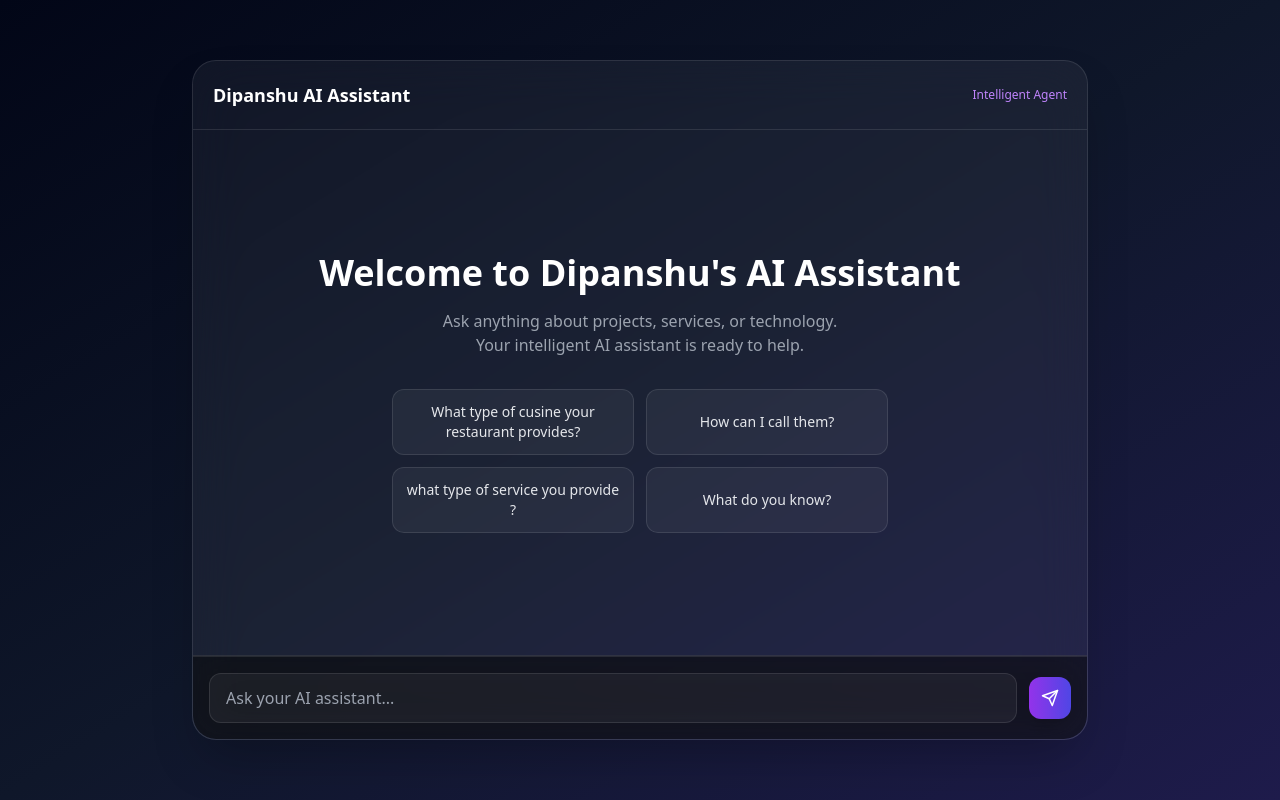
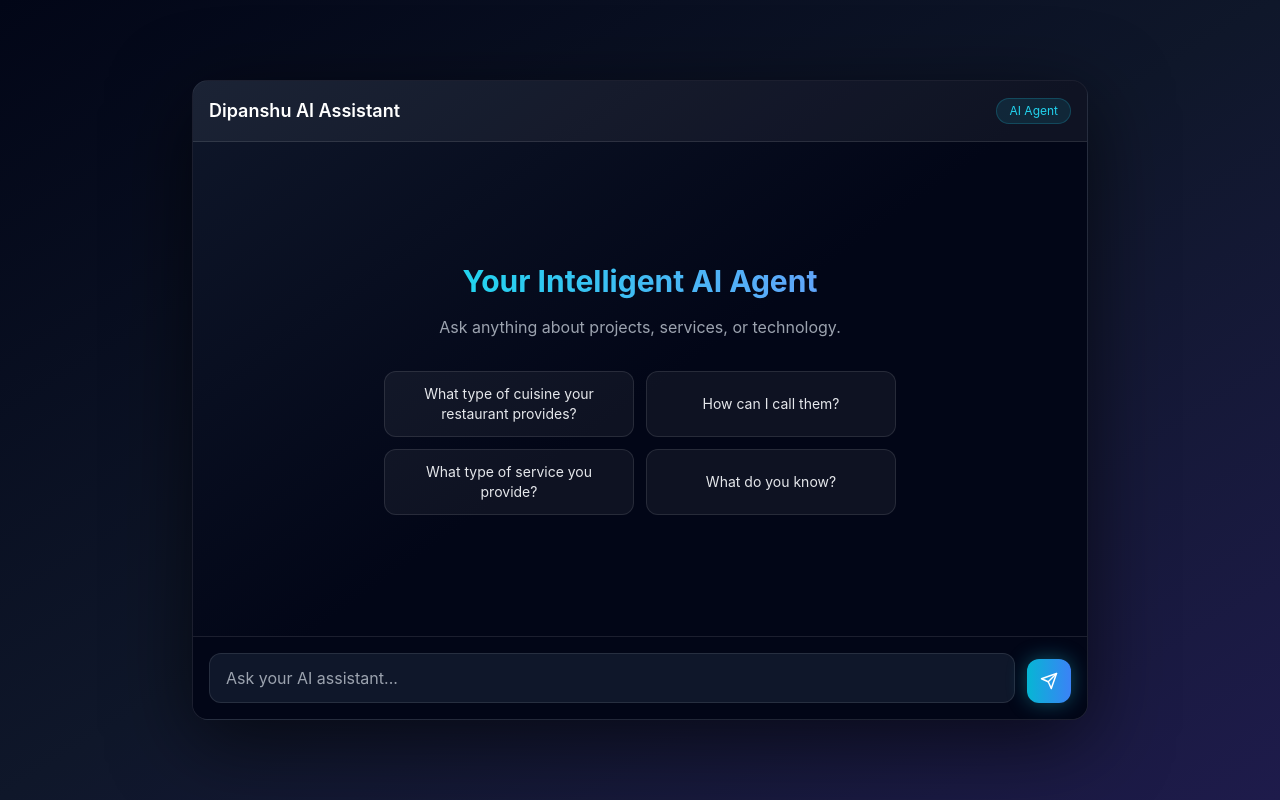
Before and after one commit to dipanshukale/agent-ui, a React (Vite) app in the folder ai-agent/: page / in a window 1280 px wide. Built offline with nearby package versions, Linux system fonts and the light colour scheme.

Commit message:
changes did

```diff
--- a/ai-agent/index.html
+++ b/ai-agent/index.html
@@ -3,7 +3,10 @@
   <head>
     <meta charset="UTF-8" />
     <link rel="icon" type="image/svg+xml" href="" />
-    <meta name="viewport" content="width=device-width, initial-scale=1.0" />
+    <meta
+      name="viewport"
+      content="width=device-width, initial-scale=1.0, maximum-scale=1.0, user-scalable=no"
+    />
     <title>ai-agent</title>
   </head>
   <body>
--- a/ai-agent/src/components/chatInput.tsx
+++ b/ai-agent/src/components/chatInput.tsx
@@ -1,4 +1,4 @@
-import { useState } from "react";
+import { useState, useRef } from "react";
 import { FiSend } from "react-icons/fi";
 
 interface Props {
@@ -8,6 +8,7 @@ interface Props {
 export default function ChatInput({ onSend }: Props) {
 
   const [input, setInput] = useState("");
+  const textareaRef = useRef<HTMLTextAreaElement>(null);
 
   const handleSend = () => {
 
@@ -17,38 +18,102 @@ export default function ChatInput({ onSend }: Props) {
 
     setInput("");
 
+    if (textareaRef.current) {
+      textareaRef.current.style.height = "auto";
+    }
+
+  };
+
+  const handleInput = (e: React.ChangeEvent<HTMLTextAreaElement>) => {
+
+    setInput(e.target.value);
+
+    const el = textareaRef.current;
+
+    if (!el) return;
+
+    el.style.height = "auto";
+    el.style.height = el.scrollHeight + "px";
+
+  };
+
+  const handleKeyDown = (e: React.KeyboardEvent<HTMLTextAreaElement>) => {
+
+    if (e.key === "Enter" && !e.shiftKey) {
+      e.preventDefault();
+      handleSend();
+    }
+
   };
 
   return (
 
-    <div className="p-4 border-t border-white/10 bg-black/20 backdrop-blur-xl">
+    <div
+      className="
+      w-full
+      flex items-end
+      gap-3
+      "
+    >
 
-      <div className="flex items-center gap-3">
+      {/* Textarea */}
 
-        <input
+      <textarea
+        ref={textareaRef}
         value={input}
-          onChange={(e) => setInput(e.target.value)}
-          onKeyDown={(e) => e.key === "Enter" && handleSend()}
+        onChange={handleInput}
+        onKeyDown={handleKeyDown}
+        rows={1}
         placeholder="Ask your AI assistant..."
-          className="flex-1 bg-white/5 border border-white/10 rounded-xl px-4 py-3
-          text-white placeholder-gray-400
-          focus:outline-none focus:ring-2 focus:ring-purple-600"
+        className="
+        flex-1
+        resize-none
+        max-h-40
+        overflow-y-auto
+
+        px-4 py-3
+        rounded-xl
+
+        text-white
+        placeholder-gray-400
+
+        bg-[#0f172a]
+        border border-white/10
+
+        focus:outline-none
+        focus:ring-2
+        focus:ring-cyan-500
+
+        transition
+        "
       />
+
+      {/* Send Button */}
 
       <button
         onClick={handleSend}
-          className="p-3 rounded-xl
-          bg-gradient-to-r from-purple-600 to-indigo-600
+        className="
+        flex items-center justify-center
+        w-11 h-11
+        rounded-xl
+
+        bg-gradient-to-r
+        from-cyan-500
+        to-blue-500
+
         hover:scale-105
-          transition-transform
-          shadow-lg"
+        active:scale-95
+
+        transition-all
+        duration-200
+
+        shadow-[0_0_20px_rgba(34,211,238,0.35)]
+        "
       >
         <FiSend size={18} color="white" />
       </button>
 
     </div>
 
-    </div>
-
   );
 }
--- a/ai-agent/src/components/chatWindow.tsx
+++ b/ai-agent/src/components/chatWindow.tsx
@@ -1,6 +1,6 @@
 import { useState, useEffect, useRef } from "react";
-import ChatMessage from "./chatMessage.tsx";
-import ChatInput from "./chatInput.tsx";
+import ChatMessage from "./chatMessage";
+import ChatInput from "./chatInput";
 import { sendMessage } from "../services/api";
 import { motion } from "framer-motion";
 
@@ -17,16 +17,17 @@ export default function ChatWindow() {
   const chatRef = useRef<HTMLDivElement>(null);
 
   useEffect(() => {
+
     chatRef.current?.scrollTo({
       top: chatRef.current.scrollHeight,
-      behavior: "smooth",
+      behavior: "smooth"
     });
+
   }, [messages, loading]);
 
   const handleSend = async (message: string) => {
 
     const userMessage = { text: message, isUser: true };
-
     setMessages((prev) => [...prev, userMessage]);
 
     setLoading(true);
@@ -37,7 +38,7 @@ export default function ChatWindow() {
 
       const aiMessage = {
         text: aiResponse,
-        isUser: false,
+        isUser: false
       };
 
       setMessages((prev) => [...prev, aiMessage]);
@@ -50,57 +51,81 @@ export default function ChatWindow() {
   };
 
   const suggestions = [
-    "What type of cusine your restaurant provides?",
+    "What type of cuisine your restaurant provides?",
     "How can I call them?",
-    "what type of service you provide ?",
+    "What type of service you provide?",
     "What do you know?"
   ];
 
   return (
+
     <motion.div
-      initial={{ opacity: 0, scale: 0.97 }}
+      initial={{ opacity: 0, scale: 0.98 }}
       animate={{ opacity: 1, scale: 1 }}
       className="
       w-full
       max-w-4xl
-      h-screen
-      md:h-[85vh]
+      h-[80vh]
+
       flex flex-col
-      backdrop-blur-xl
-      bg-white/5
+      overflow-hidden
+
+      rounded-2xl
       border border-white/10
-      rounded-none md:rounded-3xl
-      shadow-2xl
-      overflow-hidden
+
+      shadow-[0_20px_80px_rgba(0,0,0,0.6)]
+
+      bg-gradient-to-br
+      from-[#0f172a]
+      via-[#020617]
+      to-[#020617]
       "
     >
 
       {/* Header */}
-      <div className="p-4 md:p-5 border-b border-white/10 flex justify-between items-center">
 
-        <h1 className="text-white text-lg font-semibold">
+      <div
+        className="
+        p-4
+        border-b border-white/10
+        flex justify-between items-center
+        bg-white/5
+        "
+      >
+
+        <h1 className="text-lg font-semibold text-white">
           Dipanshu AI Assistant
         </h1>
 
-        <span className="text-xs text-purple-400">
-          Intelligent Agent
+        <span
+          className="
+          text-xs
+          text-cyan-400
+          bg-cyan-400/10
+          border border-cyan-400/20
+          px-3 py-1
+          rounded-full
+          "
+        >
+          AI Agent
         </span>
 
       </div>
 
-      {/* Chat Section */}
+
+      {/* Messages Area */}
+
       <div
         ref={chatRef}
         className="
         flex-1
         overflow-y-auto
-        px-4 md:px-6
-        py-4 md:py-6
-        space-y-4
+        px-6
+        py-6
+        space-y-5
         "
       >
 
-        {/* Welcome UI */}
         {messages.length === 0 && (
 
           <div className="flex flex-col items-center justify-center text-center h-full">
@@ -108,18 +133,25 @@ export default function ChatWindow() {
             <motion.h2
               initial={{ opacity: 0, y: 20 }}
               animate={{ opacity: 1, y: 0 }}
-              className="text-2xl md:text-4xl font-bold text-white mb-4"
+              className="
+              text-3xl
+              font-bold
+              text-transparent
+              bg-clip-text
+              bg-gradient-to-r
+              from-cyan-400
+              to-blue-400
+              mb-4
+              "
             >
-              Welcome to Dipanshu's AI Assistant
+              Your Intelligent AI Agent
             </motion.h2>
 
-            <p className="text-gray-400 max-w-md mb-8 px-2">
+            <p className="text-gray-400 max-w-md mb-8">
               Ask anything about projects, services, or technology.
-              Your intelligent AI assistant is ready to help.
             </p>
 
-            {/* Suggestions */}
-            <div className="grid grid-cols-1 sm:grid-cols-2 gap-3 w-full max-w-lg px-2">
+            <div className="grid grid-cols-1 sm:grid-cols-2 gap-3 w-full max-w-lg">
 
               {suggestions.map((s, i) => (
 
@@ -131,11 +163,10 @@ export default function ChatWindow() {
                   hover:bg-white/10
                   border border-white/10
                   text-gray-200
-                  px-3 py-3
+                  px-4 py-3
                   rounded-xl
                   text-sm
                   transition
-                  w-full
                   "
                 >
                   {s}
@@ -149,15 +180,13 @@ export default function ChatWindow() {
 
         )}
 
-        {/* Messages */}
         {messages.map((msg, i) => (
           <ChatMessage key={i} message={msg.text} isUser={msg.isUser} />
         ))}
 
-        {/* AI thinking animation */}
         {loading && (
 
-          <div className="flex gap-2 items-center text-gray-400 text-sm">
+          <div className="flex gap-2 items-center text-cyan-300 text-sm">
 
             <div className="flex gap-1">
               <span className="animate-bounce">.</span>
@@ -173,13 +202,22 @@ export default function ChatWindow() {
 
       </div>
 
-      {/* Input Section */}
-      <div className="border-t border-white/10 bg-black/30 backdrop-blur-md pb-[env(safe-area-inset-bottom)]">
+
+      {/* Input (Always Bottom) */}
+
+      <div
+        className="
+        border-t border-white/10
+        bg-[#020617]
+        p-4
+        "
+      >
 
         <ChatInput onSend={handleSend} />
 
       </div>
 
     </motion.div>
+
   );
 }
--- a/ai-agent/src/index.css
+++ b/ai-agent/src/index.css
@@ -2,25 +2,264 @@
 @tailwind components;
 @tailwind utilities;
 
-body {
-  background: radial-gradient(circle at top, #0f172a, #020617);
+
+/* ---------------- GLOBAL RESET ---------------- */
+
+*{
+  margin:0;
+  padding:0;
+  box-sizing:border-box;
+  scroll-behavior:smooth;
 }
 
-html, body, #root {
-  height: 100%;
-  overflow: hidden;
+
+/* ---------------- ROOT COLORS ---------------- */
+
+:root{
+
+  --primary:#8b5cf6;
+  --secondary:#6366f1;
+
+  --bg-light:#f6f5ff;
+  --bg-dark:#05010f;
+
+  --text-light:#111827;
+  --text-dark:#ffffff;
+
+  --card-light:rgba(255,255,255,0.7);
+  --card-dark:rgba(255,255,255,0.05);
+
 }
 
-::-webkit-scrollbar {
-  width: 6px;
+
+/* ---------------- BODY ---------------- */
+
+body{
+
+  font-family: Inter, system-ui, sans-serif;
+
+  min-height:100vh;
+
+  transition:all 0.3s ease;
+
 }
 
-::-webkit-scrollbar-thumb {
-  background: #4f46e5;
-  border-radius: 10px;
+
+/* ---------------- LIGHT THEME ---------------- */
+
+body{
+
+  background:
+
+  radial-gradient(
+    circle at top,
+    #ede9fe,
+    #f8fafc
+  );
+
+  color:var(--text-light);
+
 }
 
-body{
-  background: radial-gradient(circle at top,#0f172a,#020617);
+
+/* ---------------- DARK THEME ---------------- */
+
+.dark body{
+
+  background:
+
+  radial-gradient(
+    circle at top,
+    #1a0338,
+    #05010f
+  );
+
+  color:var(--text-dark);
+
+}
+
+
+/* ---------------- SCROLLBAR ---------------- */
+
+::-webkit-scrollbar{
+  width:6px;
+}
+
+::-webkit-scrollbar-track{
+  background:transparent;
+}
+
+::-webkit-scrollbar-thumb{
+
+  background:linear-gradient(
+    180deg,
+    #8b5cf6,
+    #6366f1
+  );
+
+  border-radius:20px;
+
+}
+
+
+/* ---------------- GLASSMORPHISM ---------------- */
+
+.glass{
+
+  background:var(--card-light);
+
+  backdrop-filter:blur(20px);
+
+  border:1px solid rgba(255,255,255,0.4);
+
+  border-radius:16px;
+
+  transition:all 0.3s ease;
+
+}
+
+
+.dark .glass{
+
+  background:var(--card-dark);
+
+  border:1px solid rgba(255,255,255,0.08);
+
+}
+
+
+/* ---------------- AI GLOW EFFECT ---------------- */
+
+.ai-glow{
+
+  box-shadow:
+
+  0 0 25px rgba(139,92,246,0.4),
+
+  0 0 50px rgba(139,92,246,0.2);
+
+}
+
+
+/* ---------------- BUTTON STYLE ---------------- */
+
+.ai-button{
+
+  background:
+
+  linear-gradient(
+    135deg,
+    #8b5cf6,
+    #6366f1
+  );
+
   color:white;
+
+  padding:10px 18px;
+
+  border-radius:12px;
+
+  font-weight:500;
+
+  transition:all 0.25s ease;
+
 }
+
+.ai-button:hover{
+
+  transform:scale(1.05);
+
+  box-shadow:
+
+  0 10px 25px rgba(139,92,246,0.35);
+
+}
+
+
+/* ---------------- INPUT STYLE ---------------- */
+
+.ai-input{
+
+  background:rgba(255,255,255,0.6);
+
+  border:1px solid rgba(0,0,0,0.08);
+
+  border-radius:12px;
+
+  padding:12px 16px;
+
+  transition:all 0.25s ease;
+
+}
+
+.ai-input:focus{
+
+  outline:none;
+
+  border-color:#8b5cf6;
+
+  box-shadow:
+
+  0 0 0 2px rgba(139,92,246,0.2);
+
+}
+
+
+.dark .ai-input{
+
+  background:rgba(255,255,255,0.05);
+
+  border:1px solid rgba(255,255,255,0.1);
+
+  color:white;
+
+}
+
+
+/* ---------------- CHAT MESSAGE ANIMATION ---------------- */
+
+.message-appear{
+
+  animation:fadeUp 0.35s ease;
+
+}
+
+@keyframes fadeUp{
+
+  from{
+
+    opacity:0;
+
+    transform:translateY(10px);
+
+  }
+
+  to{
+
+    opacity:1;
+
+    transform:translateY(0);
+
+  }
+
+}
+
+
+/* ---------------- AI GRADIENT TEXT ---------------- */
+
+.gradient-text{
+
+  background:
+
+  linear-gradient(
+    90deg,
+    #8b5cf6,
+    #6366f1,
+    #a78bfa
+  );
+
+  -webkit-background-clip:text;
+
+  -webkit-text-fill-color:transparent;
+
+}
```
Lines whose indentation alone changed are shown as unchanged.
